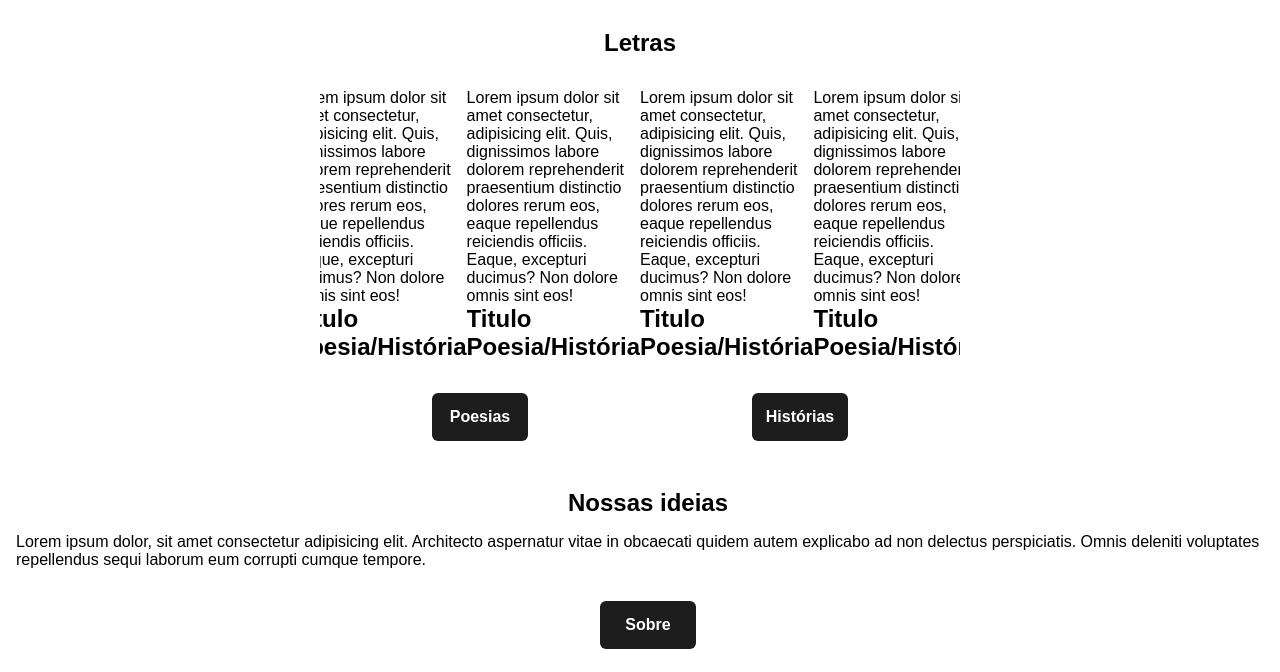
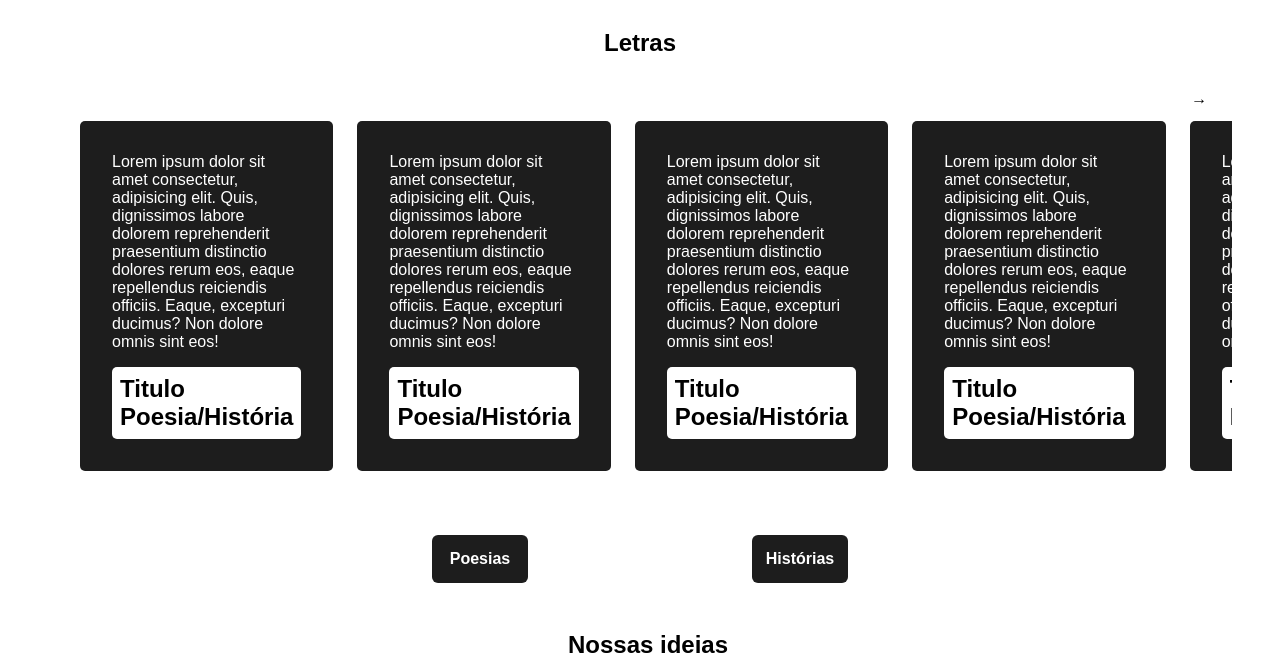
Before and after one commit to SamuelRms/projeto-letras, a plain HTML site: page index.html in a window 1280 px wide. Shown: the part 115-787 px from the top of the page. Drawn offline with Linux system fonts and the light colour scheme.

Commit message:
Atualização da parte onde será exposto os trechos de poesias/historias

```diff
--- a/css/main.css
+++ b/css/main.css
@@ -8,15 +8,56 @@ main .main-titulo {
   margin: 2rem 0 2rem 0;
   justify-content: center;
 }
-.main-slide-container,
+
 main h2 {
   grid-column: 2;
   display: flex;
   overflow: hidden;
   justify-content: center;
 }
+.main-slide-container {
+  grid-column: 1/4;
+  position: relative;
+  overflow-x: auto;
+  margin: 0 3rem 0 3rem;
+}
 .main-ul-slides {
   display: flex;
+  gap: 1.5rem;
+  padding: 2rem;
+}
+.main-ul-slides::after {
+  content: '→';
+  position: absolute;
+  top: 1px;
+  right: 30px;
+  color: rgba(0, 0, 1, 1);
+  animation: flecha 0.3s ease-in 1s infinite alternate;
+}
+@keyframes flecha {
+  from {
+    right: 30px;
+  }
+  to {
+    right: 20px;
+  }
+}
+.main-ul-slides li {
+  padding: 2rem;
+  color: #fff;
+  background: #1d1d1d;
+  border-radius: 5px;
+}
+.main-ul-slides h2 {
+  margin-top: 1rem;
+  cursor: pointer;
+  background: white;
+  color: #000;
+  border-radius: 5px;
+  padding: 0.5rem;
+}
+.main-ul-slides h2:hover {
+  background: yellow;
 }
 .main-links-p-h {
   grid-column: 2;
```
